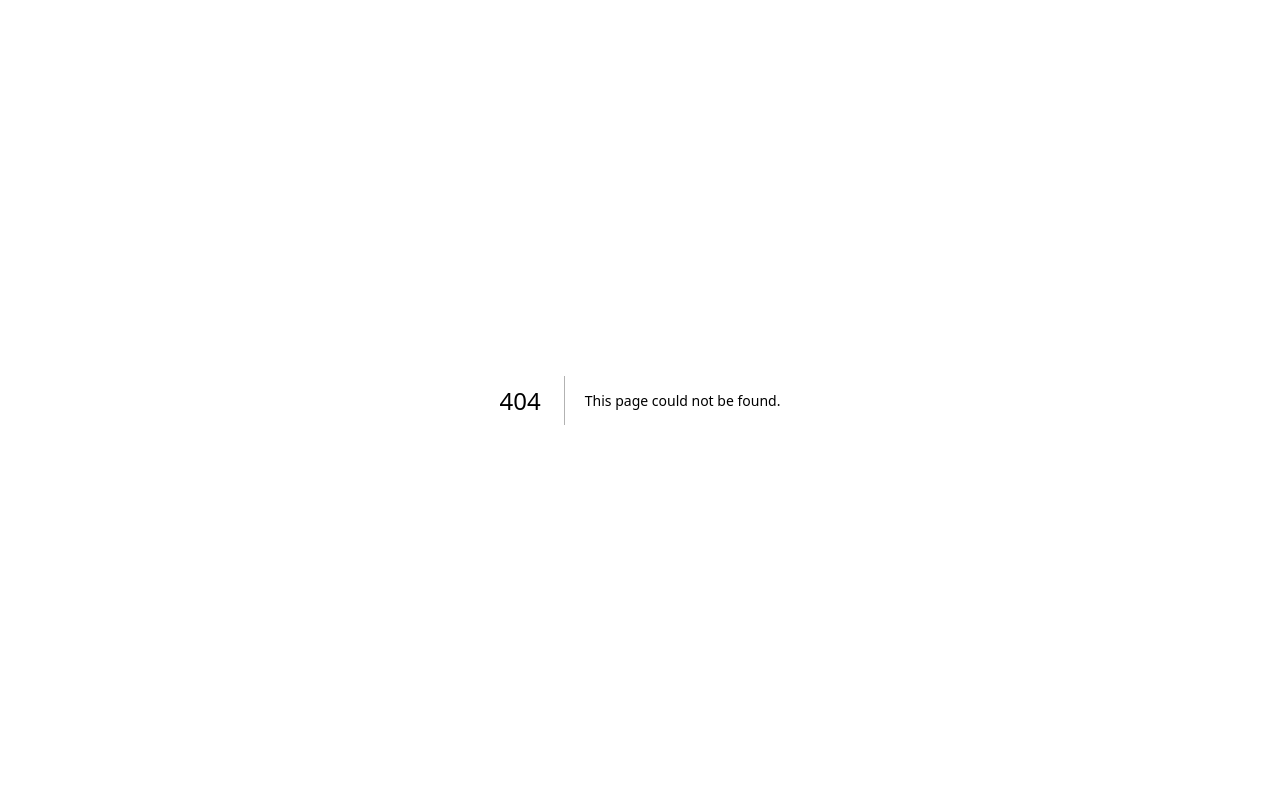
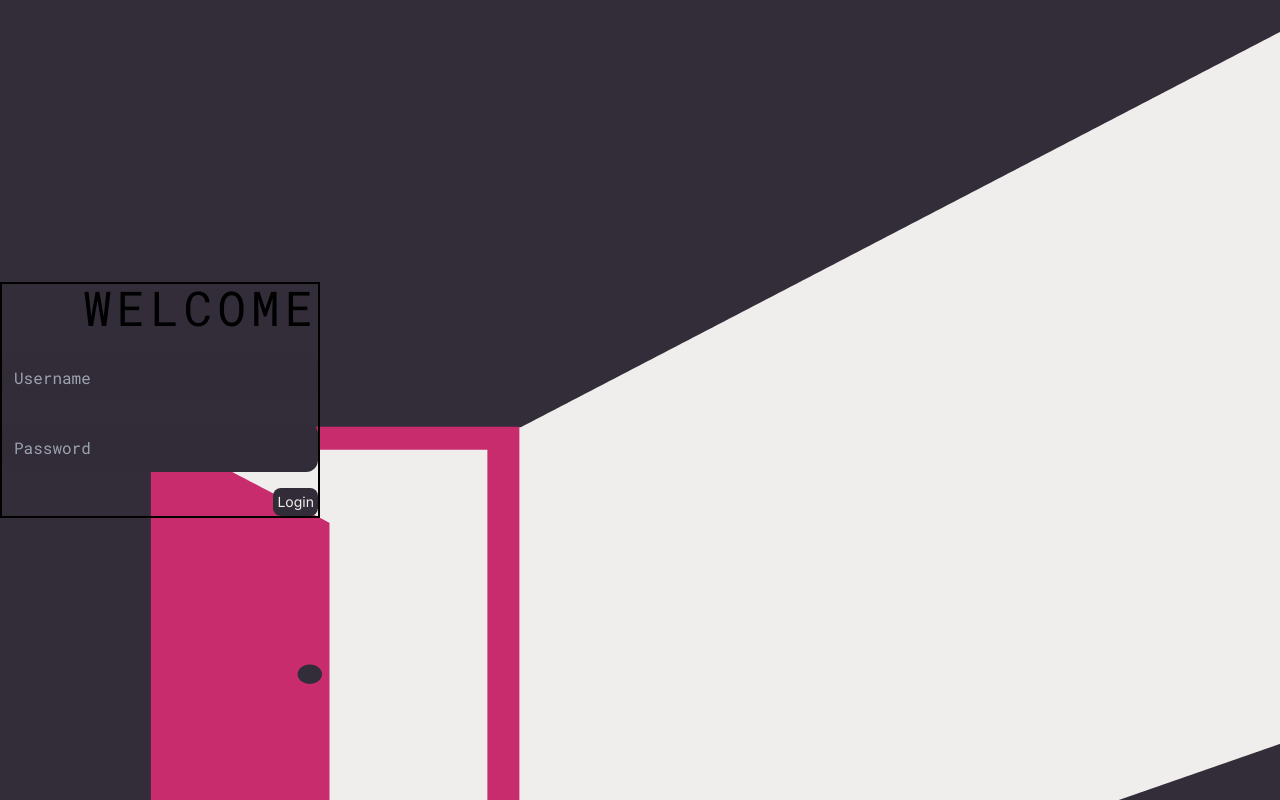
Before and after one commit to DioGitH/evolt-website, a Next.js app in the folder src/evolt-website/: page /login in a window 1280 px wide. Before the commit this address had no page. Built offline with nearby package versions, Linux system fonts and the light colour scheme.

Commit message:
add Login Page

```diff
--- /dev/null
+++ b/src/evolt-website/src/app/login/page.tsx
@@ -0,0 +1,13 @@
+import LoginForm from "@/components/loginform"
+
+export default function LoginPage(){
+    return(
+        <div>
+            <div className="container mx-auto bg-[#EFEEEC]">
+                <div className="grid content-center bg-login-page-bg h-[100vh] w-auto">
+                    <LoginForm></LoginForm>
+                </div>
+            </div>
+        </div>
+    )
+}
--- /dev/null
+++ b/src/evolt-website/src/components/loginform.tsx
@@ -0,0 +1,34 @@
+export default function LoginForm(){
+    return(
+        <div>
+            <div className="container border-2 border-black sm:w-6/12 md:w-5/12 lg:w-4/12 xl:w-3/12">
+                <div className="flex justify-end">
+                    <div className="font-robotoMono text-5xl text-black tracking-widest">WELCOME</div>
+                </div>
+                <div className="mt-5">
+                    <TextBox fill="Username" />
+                </div>
+                <div className="mt-5 mb-4">
+                    <TextBox fill="Password" />
+                </div>
+                <div className="flex justify-end">
+                    <ButtonLogin />
+                </div>
+            </div>
+        </div>
+    )
+}
+
+export function TextBox({fill}:any){
+    return(
+        <input type="text" className="font-robotoMono text-[pallete] w-full h-[50px] bg-palette-1 rounded-xl p-3 focus:outline-none" placeholder={fill}/>
+    )
+}
+
+export function ButtonLogin(){
+    return(
+        <div className="text-palette-3 bg-palette-1 w-fit p-1 rounded-lg text-sm">
+            Login
+        </div>
+    )
+}
```
Also changed, not shown: src/evolt-website/public/assets/img/loginBackground.png (added).
